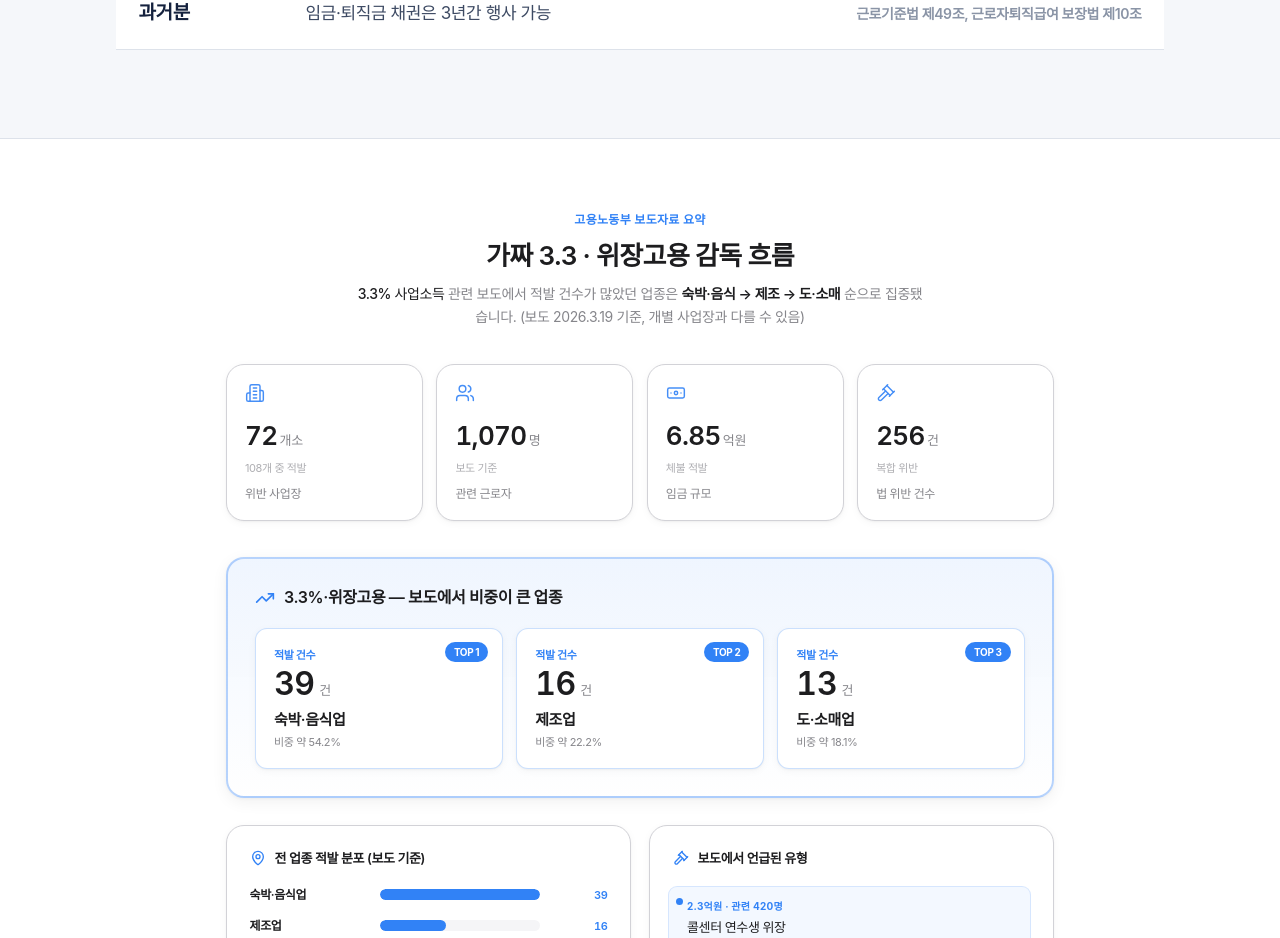
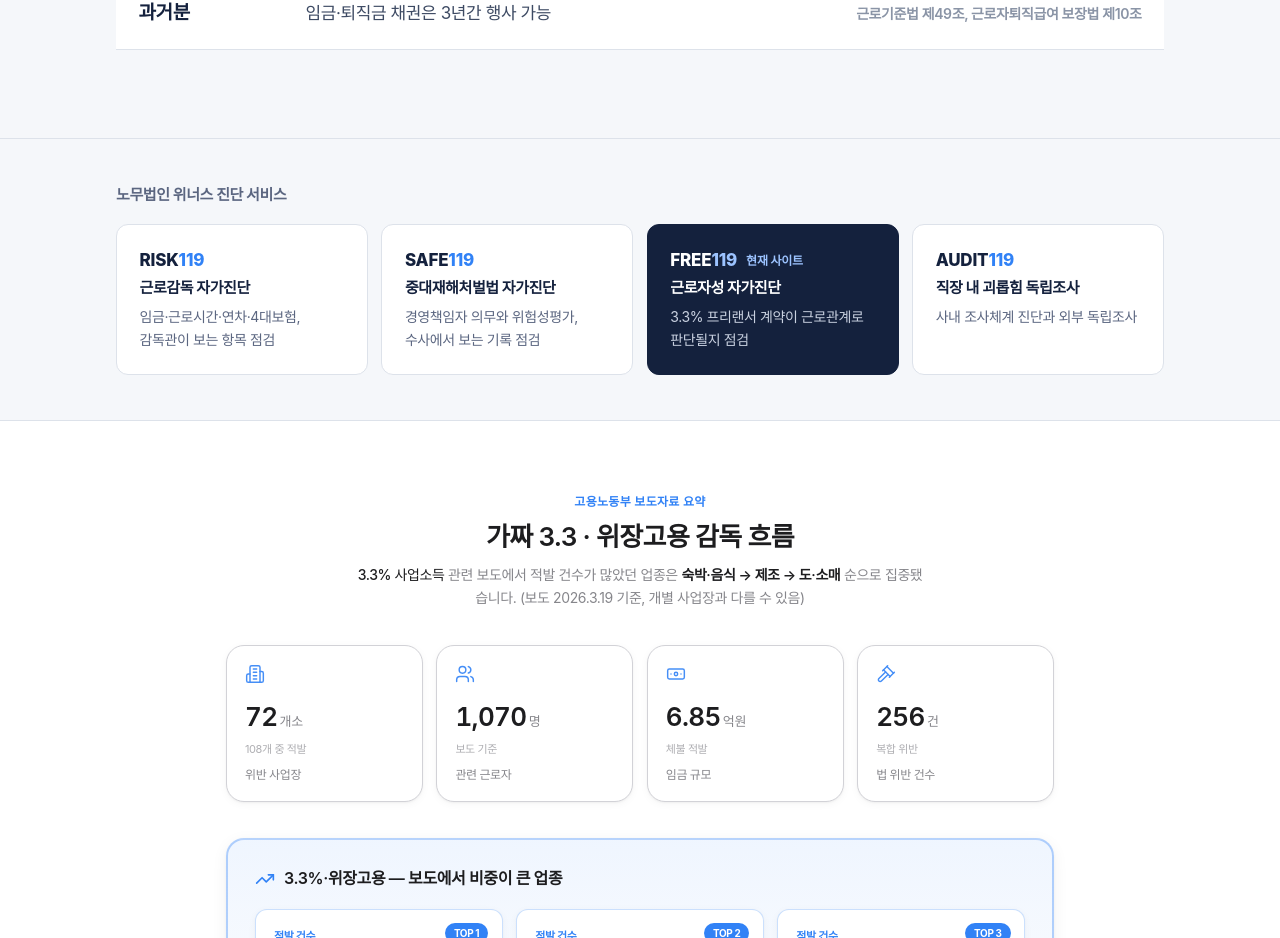
Before and after one commit to cdj44y-ui/worker-diagnosis-app, a React (Vite) app: page / in a window 1280 px wide. Shown: the part 6055-6993 px from the top of the page. Built offline with nearby package versions, Linux system fonts and the light colour scheme; no server answers.

Commit message:
feat: 형제 사이트 블록(RISK·SAFE·FREE·AUDIT119) 첫 화면 하단 추가

```diff
--- /dev/null
+++ b/src/components/FamilySites.tsx
@@ -0,0 +1,31 @@
+/** 형제 사이트 (2026-10-18 AUDIT119 추가). audit119.site 연결 전까지 vercel 주소 사용 */
+export const AUDIT119_URL = 'https://audit119.vercel.app'
+export const FAMILY_SITES: { key: string; name: string; desc: string; url: string }[] = [
+  { key: 'RISK119', name: '근로감독 자가진단', desc: '임금·근로시간·연차·4대보험, 감독관이 보는 항목 점검', url: 'https://risk119.site' },
+  { key: 'SAFE119', name: '중대재해처벌법 자가진단', desc: '경영책임자 의무와 위험성평가, 수사에서 보는 기록 점검', url: 'https://safe119.site' },
+  { key: 'FREE119', name: '근로자성 자가진단', desc: '3.3% 프리랜서 계약이 근로관계로 판단될지 점검', url: 'https://free119.site' },
+  { key: 'AUDIT119', name: '직장 내 괴롭힘 독립조사', desc: '사내 조사체계 진단과 외부 독립조사', url: AUDIT119_URL },
+]
+
+export default function FamilySites() {
+  return (
+    <section className="border-t border-[#DDE2EA] bg-[#F5F7FA] py-10 text-left [word-break:keep-all]">
+      <div className="mx-auto max-w-[1120px] px-6 md:px-8">
+        <p className="text-[15px] font-bold text-[#5B6680]">노무법인 위너스 진단 서비스</p>
+        <div className="mt-4 grid gap-3 sm:grid-cols-2 lg:grid-cols-4">
+          {FAMILY_SITES.map((s) => {
+            const self = s.key === 'FREE119'
+            return (
+              <a key={s.key} href={s.url} target={self ? undefined : '_blank'} rel="noopener noreferrer" aria-current={self ? 'page' : undefined}
+                className={'block rounded-[12px] border p-5 text-left transition-colors ' + (self ? 'border-[#14213D] bg-[#14213D] text-white' : 'border-[#DDE2EA] bg-white text-[#14213D] hover:border-[#3182F6]')}>
+                <p className="text-[17px] font-extrabold tracking-[-0.2px]">{s.key.replace('119', '')}<span className={self ? 'text-[#9CC3FF]' : 'text-[#3182F6]'}>119</span>{self ? <span className="ml-2 align-middle text-[12px] font-bold text-[#9CC3FF]">현재 사이트</span> : null}</p>
+                <p className="mt-1 text-[15px] font-bold">{s.name}</p>
+                <p className={'mt-1.5 text-[14px] leading-[1.6] ' + (self ? 'text-[#C9D1E0]' : 'text-[#5B6680]')}>{s.desc}</p>
+              </a>
+            )
+          })}
+        </div>
+      </div>
+    </section>
+  )
+}
--- a/src/components/TrustLanding.tsx
+++ b/src/components/TrustLanding.tsx
@@ -1,3 +1,4 @@
+import FamilySites from './FamilySites'
 import { Link } from 'react-router-dom'
 import { CRACKDOWN_DATA, formatCrackdownDate } from '../data/crackdownData'
 
@@ -230,6 +231,7 @@ export default function TrustLanding() {
           </div>
         </div>
       </section>
+      <FamilySites />
     </div>
   )
 }
```
